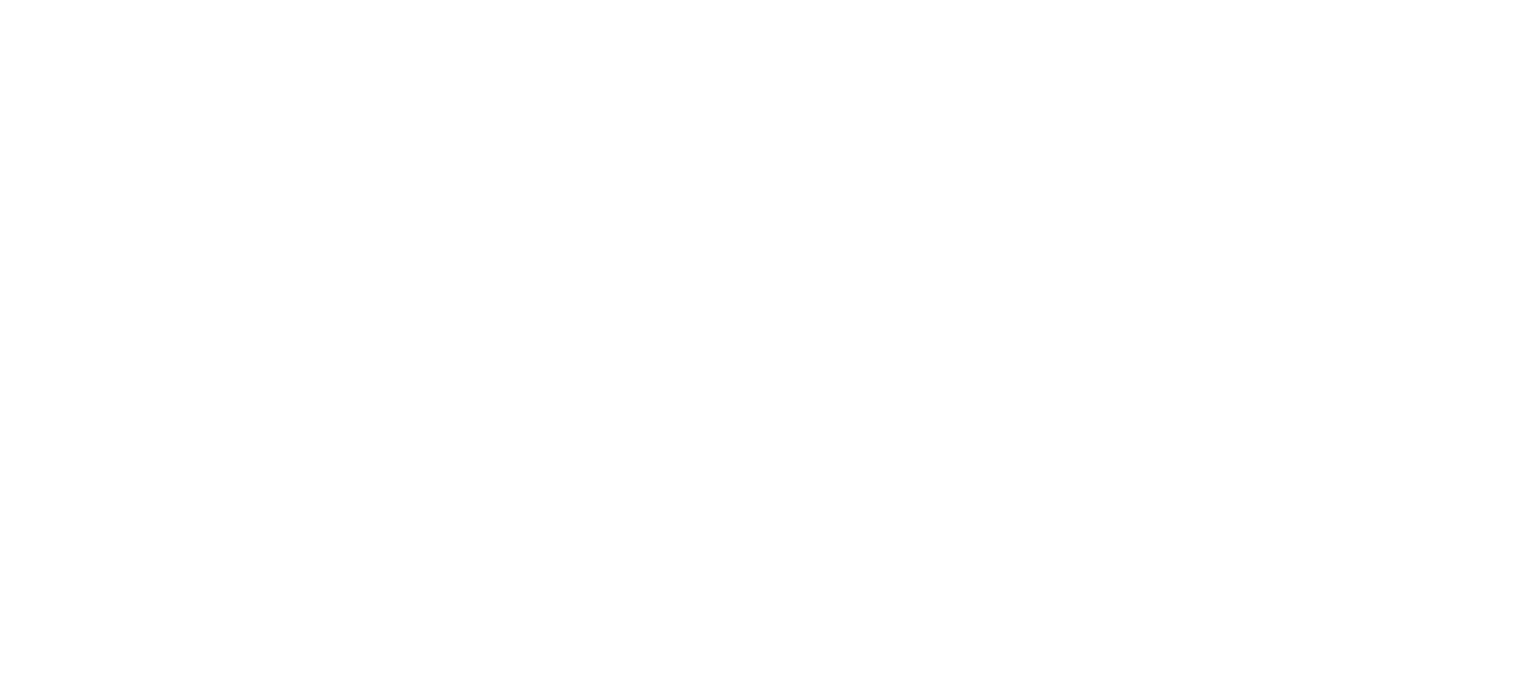
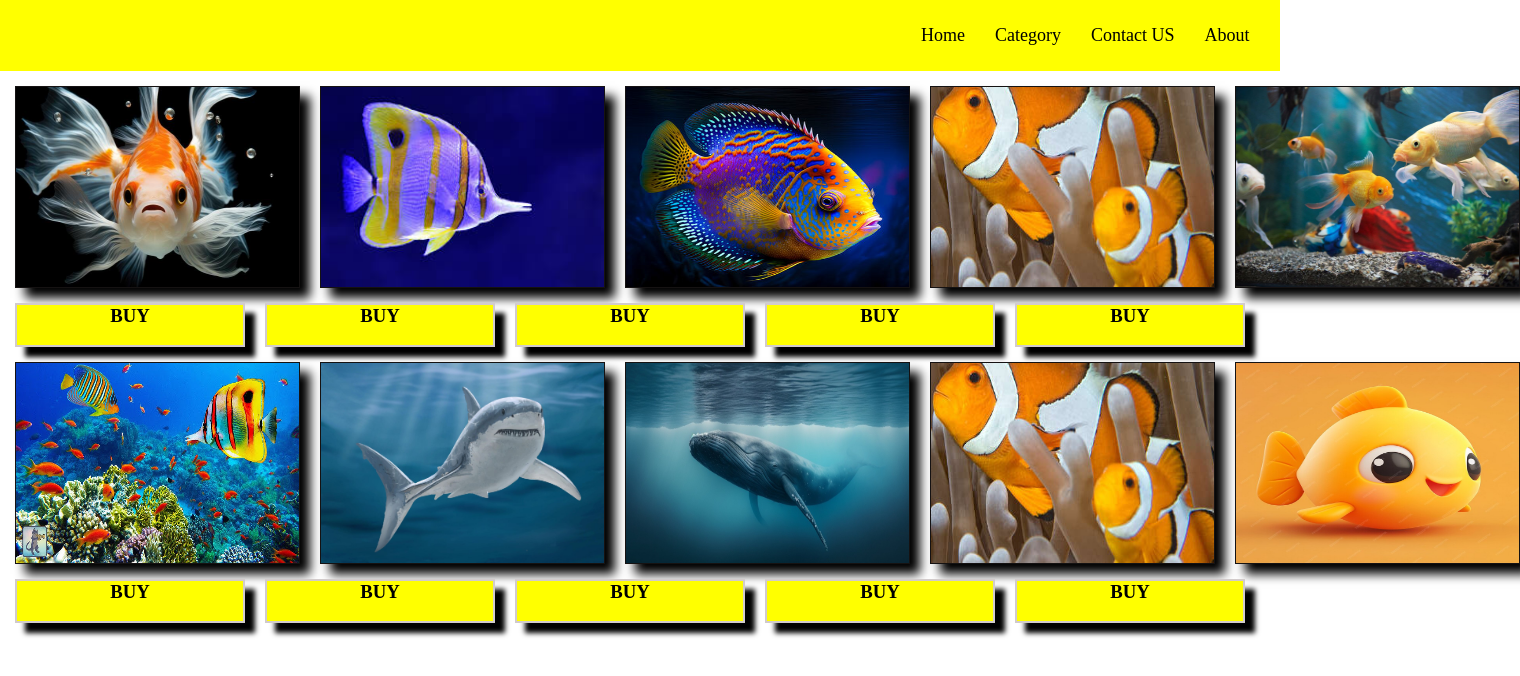
Before and after one commit to maruf010/fish-dish-bd, a plain HTML site: page index.html in a window 1280 px wide. Shown: the whole page, 1520 px wide, since content can reach past the window. Drawn offline with Linux system fonts and the light colour scheme.

Commit message:
fish add

```diff
--- a/index.html
+++ b/index.html
@@ -8,6 +8,85 @@
     <link rel="stylesheet" href="style.css">
 </head>
 <body>
+    <header>
+        <nav>
+            <ul>
+                <li><a href="">Home</a></li>
+                <li><a href="">Category</a></li>
+                <li><a href="">Contact US</a></li>
+                <li><a href="">About</a></li>
+            </ul>
+        </nav>
+    </header>
+    <div class="container-1">
+        <div class="box-line-1">
+            <img src="images/cute1.jpg" alt="" height="200px" width="283px">
+        </div>
+        <div class="box-line-1">
+            <img src="images/2.jpeg" alt="" height="200px" width="283px">
+        </div>
+        <div class="box-line-1">
+            <img src="images/4.jpg" alt="" height="200px" width="283px">
+        </div>
+        <div class="box-line-1">
+            <img src="images/3.jpg" alt="" height="200px" width="283px">
+        </div>
+        <div class="box-line-1">
+            <img src="images/5.jpg" alt="" height="200px" width="283px">
+        </div>
+    </div>
 
+    <div class="container-1">
+        <div class="box-line-2">
+            <h3>BUY</h3>
+        </div>
+        <div class="box-line-2">
+            <h3>BUY</h3>
+        </div>
+        <div class="box-line-2">
+            <h3>BUY</h3>
+        </div>
+        <div class="box-line-2">
+            <h3>BUY</h3>
+        </div>
+        <div class="box-line-2">
+            <h3>BUY</h3>
+        </div>
+    </div>
+
+    <div class="container-1">
+        <div class="box-line-1">
+            <img src="images/6.jpg" alt="" height="200px" width="283px">
+        </div>
+        <div class="box-line-1">
+            <img src="images/shark.jpg" alt="" height="200px" width="283px">
+        </div>
+        <div class="box-line-1">
+            <img src="images/Blue-Whale-3.jpg" alt="" height="200px" width="283px">
+        </div>
+        <div class="box-line-1">
+            <img src="images/3.jpg" alt="" height="200px" width="283px">
+        </div>
+        <div class="box-line-1">
+            <img src="images/icon.jpg" alt="" height="200px" width="283px">
+        </div>
+    </div>
+    <div class="container-1">
+        <div class="box-line-2">
+            <h3>BUY</h3>
+        </div>
+        <div class="box-line-2">
+            <h3>BUY</h3>
+        </div>
+        <div class="box-line-2">
+            <h3>BUY</h3>
+        </div>
+        <div class="box-line-2">
+            <h3>BUY</h3>
+        </div>
+        <div class="box-line-2">
+            <h3>BUY</h3>
+        </div>
+    </div>
 </body>
 </html>
--- a/style.css
+++ b/style.css
@@ -0,0 +1,42 @@
+*{
+    margin: 0;
+    padding: 0;
+}
+header{
+    background-color: yellow;
+
+}
+header nav ul {
+    display: flex;
+    padding: 10px;
+    margin-left: 70%;
+
+}
+header nav ul li  {
+    margin: 15px;
+    list-style: none;
+}
+header nav ul li a {
+    text-decoration: none;
+    font-size: large;
+    color: black;
+}
+.container-1{
+    display: flex;
+    margin:15px;
+}
+.box-line-1{
+    margin-right: 20px;
+    border: 1px solid rgb(21, 18, 18);
+    box-shadow: 10px 10px 10px ;
+    height: 200px;
+}
+.box-line-2{
+    border: 2px solid rgb(210, 203, 203);
+    background-color: yellow;
+    width: 283px;
+    margin-right: 20px;
+    height: 40px;
+    text-align: center;
+    box-shadow: 10px 10px 5px;
+}
```
